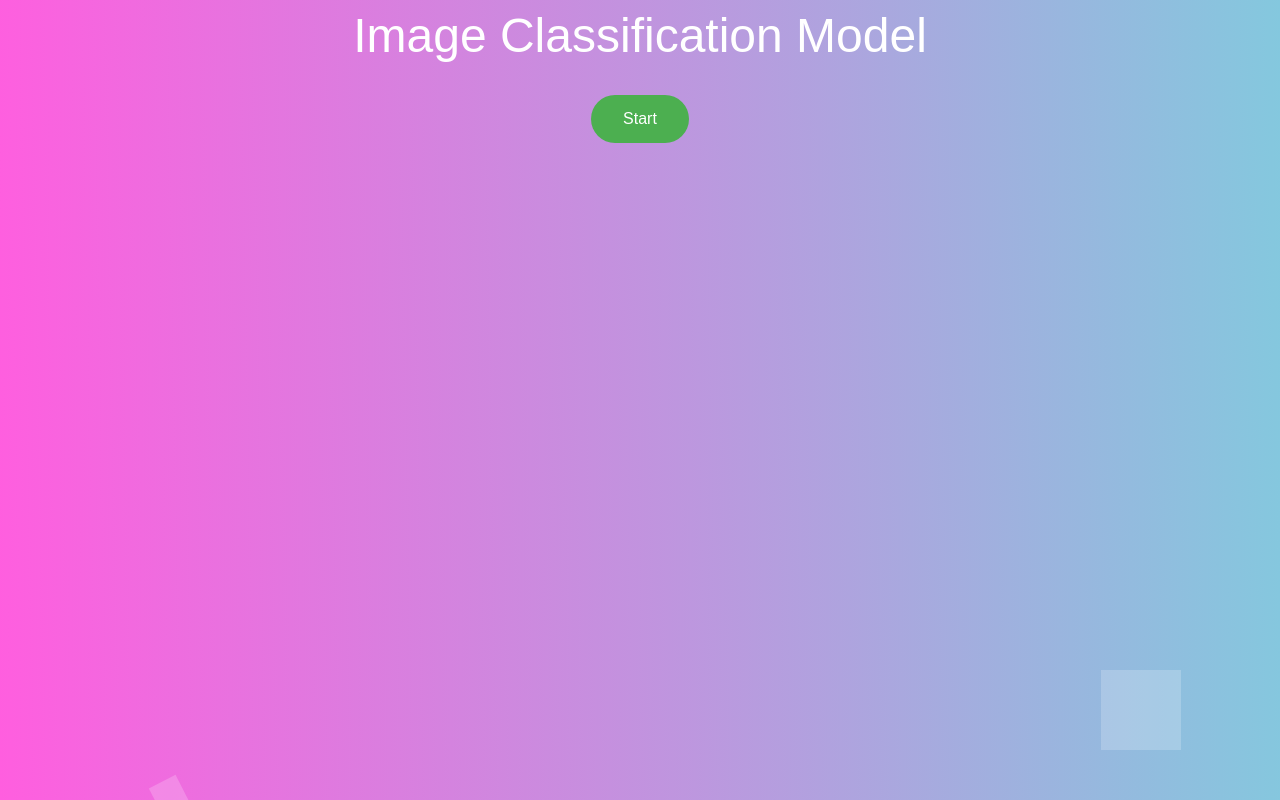
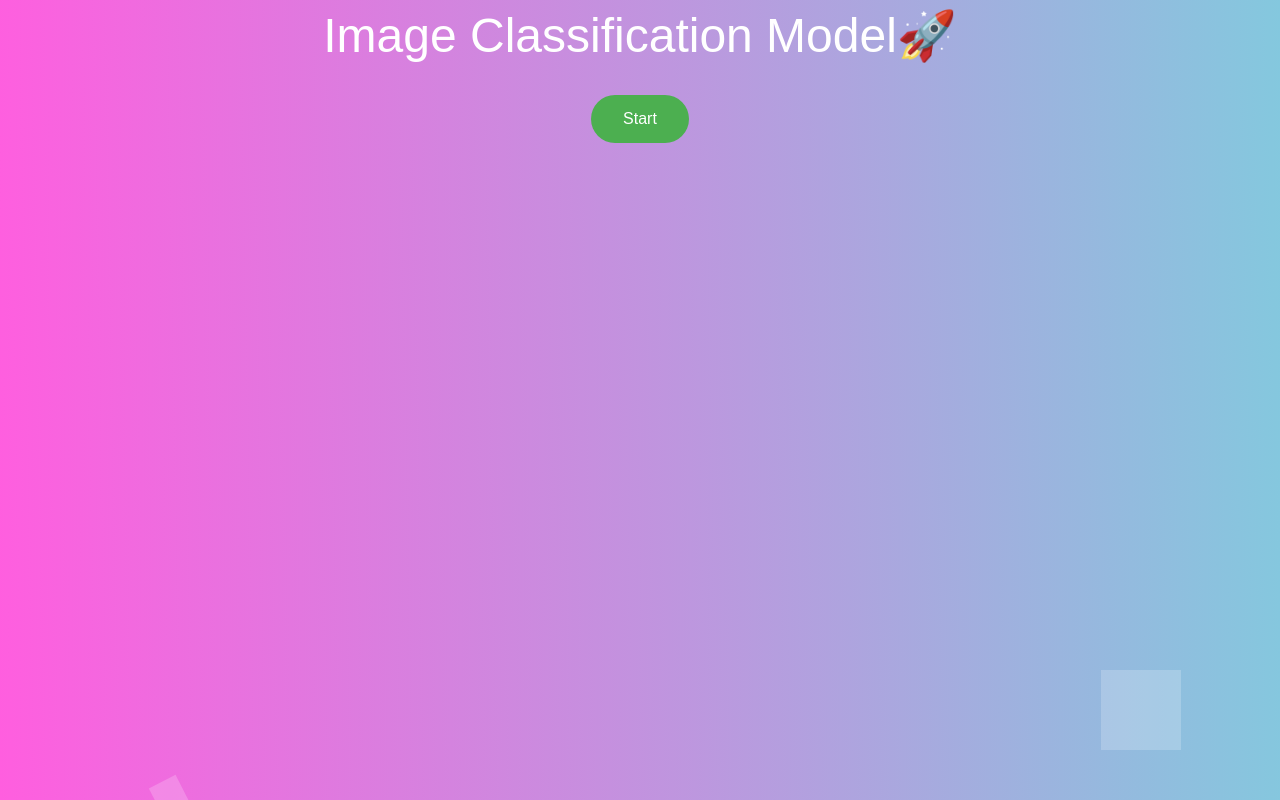
Before and after one commit to somj57/Image-Classification-Model, a plain HTML site: page index.html in a window 1280 px wide. Drawn offline with Linux system fonts and the light colour scheme.

Commit message:
Update index.html

```diff
--- a/index.html
+++ b/index.html
@@ -28,7 +28,7 @@
       </ul>
     </div>
 
-    <div>Image Classification Model</div>
+    <div>Image Classification Model🚀</div>
     <button type="button" class="button" onclick="init()">Start</button>
     <div id="webcam-container" class="webcam"></div>
     <div id="label-container" class="label"></div>
```
